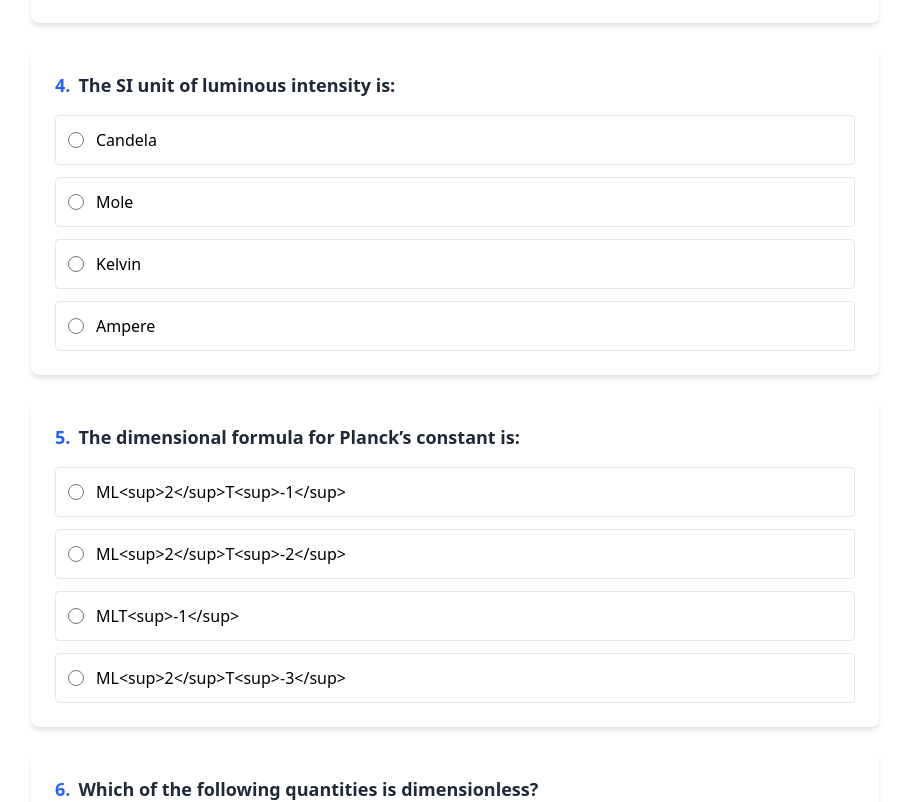
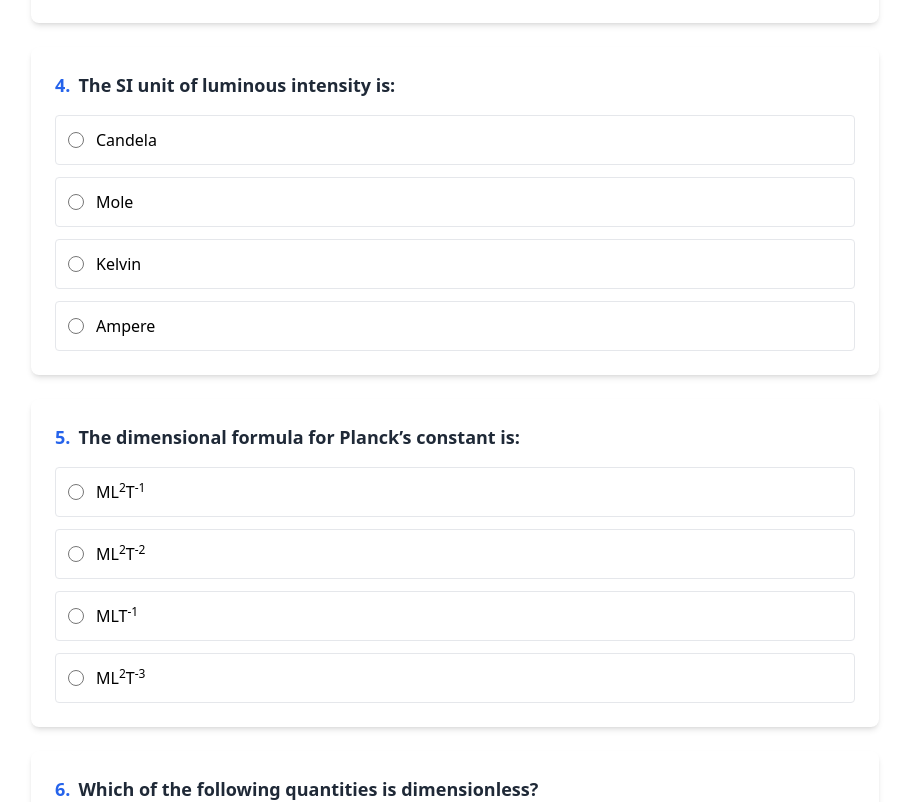
Before and after one commit to sarhak234/quiz-app, a React (Vite) app in the folder client/: page / in a window 1280 px wide. Shown: the part 1205-2007 px from the top of the page, without its empty margins (185-1094 px from the left). Built offline with nearby package versions, Linux system fonts and the light colour scheme.

Commit message:
Update main.jsx

```diff
--- a/client/src/components/main.jsx
+++ b/client/src/components/main.jsx
@@ -1,6 +1,6 @@
 import React, { useState } from 'react';
 
-function main() {
+function Main() {
 const questions = [
   {
     id: 1,
@@ -306,21 +306,20 @@ const answers = [
   { id: 49, answer: "ML<sup>2</sup>T<sup>-1</sup>" },
   { id: 50, answer: "M<sup>0</sup>L<sup>2</sup>T<sup>-2</sup>K<sup>-1</sup>" },
 ];
-
-      const [selectedAnswers, setSelectedAnswers] = React.useState({});
-      const [showResults, setShowResults] = React.useState(false);
-      const [score, setScore] = React.useState(0);
+  const [selectedAnswers, setSelectedAnswers] = useState({});
+  const [showResults, setShowResults] = useState(false);
+  const [score, setScore] = useState(0);
 
   const handleOptionSelect = (questionId, selectedOption) => {
-        setSelectedAnswers(prev => ({
+    setSelectedAnswers((prev) => ({
       ...prev,
-          [questionId]: selectedOption
+      [questionId]: selectedOption,
     }));
   };
 
   const checkAnswers = () => {
     let correctCount = 0;
-        answers.forEach(answer => {
+    answers.forEach((answer) => {
       if (selectedAnswers[answer.id] === answer.answer) {
         correctCount++;
       }
@@ -337,7 +336,7 @@ const answers = [
             <div className="text-sm sm:text-base md:text-lg font-medium sm:font-semibold">
               Your score: <span className="text-blue-600">{score}</span> out of {questions.length}
               <div className="text-[10px] sm:text-xs md:text-sm text-gray-600">
-                    ({((score/questions.length) * 100).toFixed(1)}%)
+                ({((score / questions.length) * 100).toFixed(1)}%)
               </div>
             </div>
           </div>
@@ -346,17 +345,21 @@ const answers = [
 
       <div className="grid gap-2 sm:gap-4 md:gap-6">
         {questions.map((q) => (
-              <div key={q.id} className="bg-white rounded-md sm:rounded-lg shadow-sm sm:shadow-md p-2 sm:p-4 md:p-6 hover:shadow-lg transition-shadow">
-                <p className="text-sm sm:text-base md:text-lg font-medium sm:font-semibold mb-2 sm:mb-3 md:mb-4 text-gray-800">
-                  <span className="text-blue-600 mr-1 sm:mr-2">{q.id}.</span>
-                  {q.question}
-                </p>
+          <div
+            key={q.id}
+            className="bg-white rounded-md sm:rounded-lg shadow-sm sm:shadow-md p-2 sm:p-4 md:p-6 hover:shadow-lg transition-shadow"
+          >
+            <p
+              className="text-sm sm:text-base md:text-lg font-medium sm:font-semibold mb-2 sm:mb-3 md:mb-4 text-gray-800"
+              dangerouslySetInnerHTML={{ __html: `<span class="text-blue-600 mr-1 sm:mr-2">${q.id}.</span>${q.question}` }}
+            ></p>
             <div className="grid gap-1 sm:gap-2 md:gap-3">
               {q.options.map((option) => (
                 <div
                   key={option}
-                      className={`flex items-center p-1.5 sm:p-2 md:p-3 rounded border cursor-pointer hover:bg-blue-50 transition-colors
-                        ${selectedAnswers[q.id] === option ? 'border-blue-500 bg-blue-50' : 'border-gray-200'}`}
+                  className={`flex items-center p-1.5 sm:p-2 md:p-3 rounded border cursor-pointer hover:bg-blue-50 transition-colors ${
+                    selectedAnswers[q.id] === option ? "border-blue-500 bg-blue-50" : "border-gray-200"
+                  }`}
                 >
                   <input
                     type="radio"
@@ -370,28 +373,38 @@ const answers = [
                   <label
                     htmlFor={`${q.id}-${option}`}
                     className="ml-2 sm:ml-3 text-xs sm:text-sm md:text-base cursor-pointer flex-grow"
-                      >
-                        {option}
-                      </label>
+                    dangerouslySetInnerHTML={{ __html: option }}
+                  ></label>
                 </div>
               ))}
             </div>
             {showResults && (
               <div className="mt-2 sm:mt-3 md:mt-4 p-1.5 sm:p-2 md:p-3 rounded">
-                    {selectedAnswers[q.id] === answers.find(a => a.id === q.id).answer ? (
+                {selectedAnswers[q.id] === answers.find((a) => a.id === q.id).answer ? (
                   <div className="flex items-center text-green-600 text-xs sm:text-sm md:text-base">
-                        <svg className="w-3 h-3 sm:w-4 sm:h-4 md:w-5 md:h-5 mr-1 sm:mr-2" fill="none" stroke="currentColor" viewBox="0 0 24 24">
+                    <svg
+                      className="w-3 h-3 sm:w-4 sm:h-4 md:w-5 md:h-5 mr-1 sm:mr-2"
+                      fill="none"
+                      stroke="currentColor"
+                      viewBox="0 0 24 24"
+                    >
                       <path strokeLinecap="round" strokeLinejoin="round" strokeWidth="2" d="M5 13l4 4L19 7" />
                     </svg>
                     <span className="font-medium">Correct!</span>
                   </div>
                 ) : (
                   <div className="flex items-center text-red-600 text-xs sm:text-sm md:text-base">
-                        <svg className="w-3 h-3 sm:w-4 sm:h-4 md:w-5 md:h-5 mr-1 sm:mr-2" fill="none" stroke="currentColor" viewBox="0 0 24 24">
+                    <svg
+                      className="w-3 h-3 sm:w-4 sm:h-4 md:w-5 md:h-5 mr-1 sm:mr-2"
+                      fill="none"
+                      stroke="currentColor"
+                      viewBox="0 0 24 24"
+                    >
                       <path strokeLinecap="round" strokeLinejoin="round" strokeWidth="2" d="M6 18L18 6M6 6l12 12" />
                     </svg>
                     <span className="font-medium">
-                          Incorrect. Correct answer: {answers.find(a => a.id === q.id).answer}
+                      Incorrect. Correct answer:{" "}
+                      <span dangerouslySetInnerHTML={{ __html: answers.find((a) => a.id === q.id).answer }}></span>
                     </span>
                   </div>
                 )}
@@ -404,9 +417,7 @@ const answers = [
       <div className="sticky bottom-0 bg-white p-2 sm:p-3 md:p-4 border-t mt-2 sm:mt-4 md:mt-6 flex flex-col sm:flex-row justify-center items-center">
         <button
           onClick={checkAnswers}
-              className="w-full sm:w-auto bg-blue-600 text-white px-4 sm:px-6 md:px-8 py-1.5 sm:py-2 md:py-3 rounded
-                text-xs sm:text-sm md:text-base font-medium hover:bg-blue-700 transition-colors focus:outline-none
-                focus:ring-2 focus:ring-blue-500 focus:ring-offset-2"
+          className="w-full sm:w-auto bg-blue-600 text-white px-4 sm:px-6 md:px-8 py-1.5 sm:py-2 md:py-3 rounded text-xs sm:text-sm md:text-base font-medium hover:bg-blue-700 transition-colors focus:outline-none focus:ring-2 focus:ring-blue-500 focus:ring-offset-2"
         >
           Check Answers
         </button>
@@ -415,4 +426,4 @@ const answers = [
   );
 }
 
-export default main;
+export default Main;
```
Lines whose indentation alone changed are shown as unchanged.
